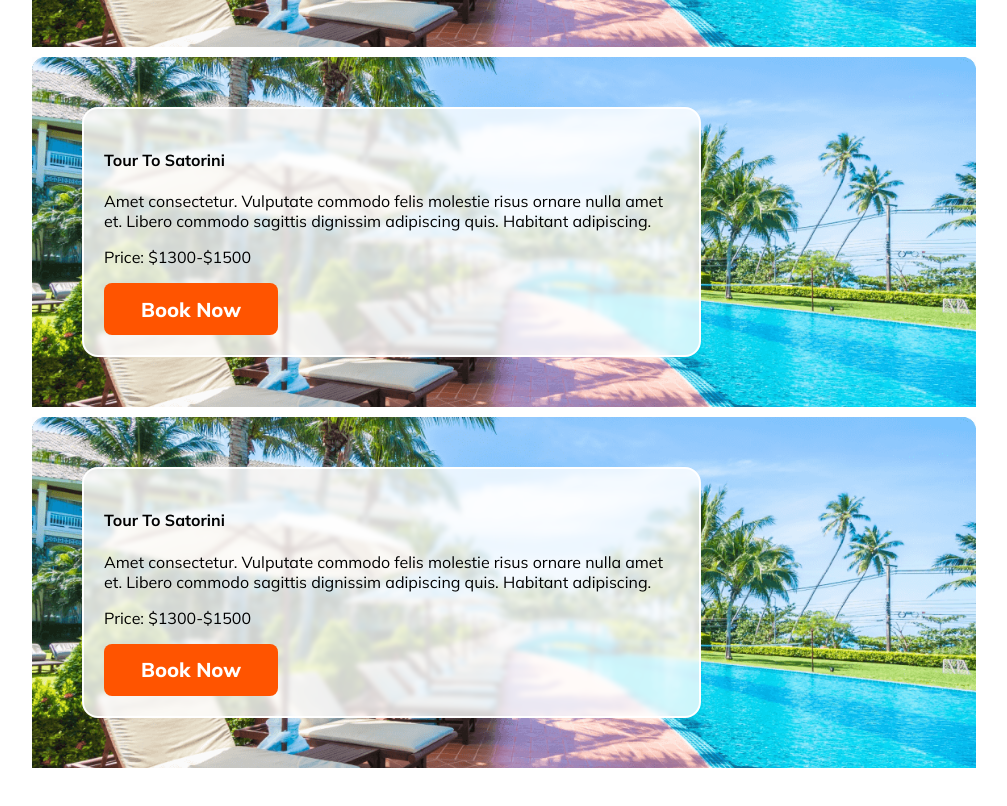
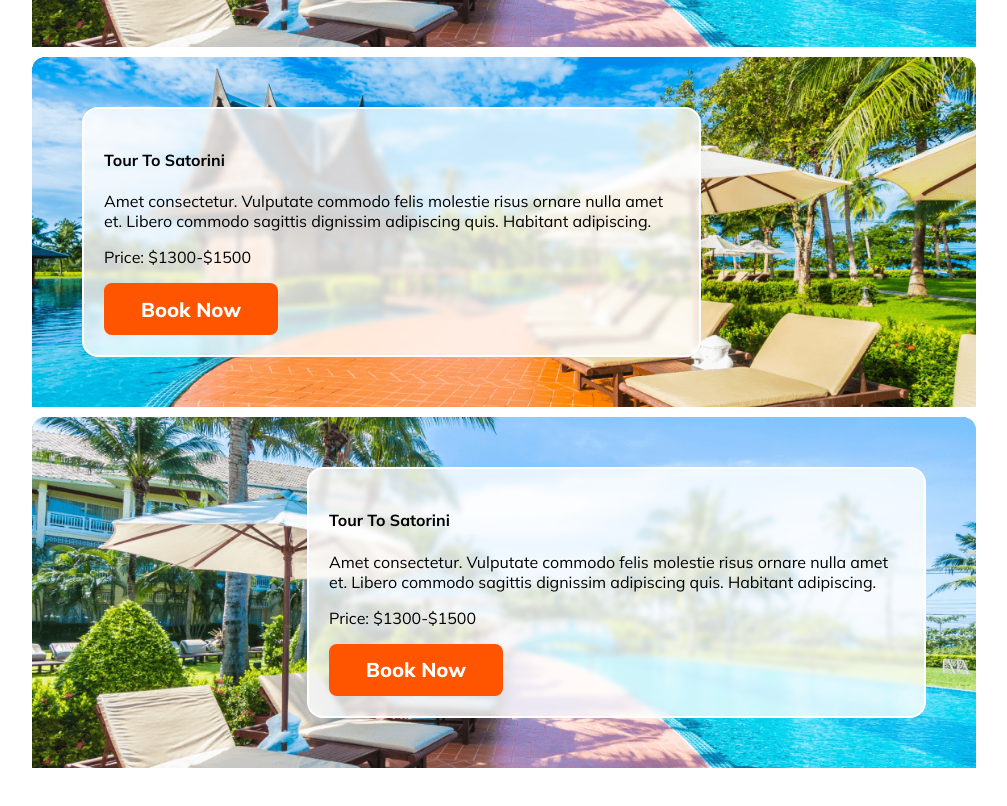
Before and after one commit to engrmizankhan/hero-travel, a plain HTML site: page index.html in a window 1280 px wide. Shown: the part 3813-4619 px from the top of the page, without its empty margins (136-1143 px from the left). Drawn offline with Linux system fonts and the light colour scheme.

Commit message:
changed background

```diff
--- a/index.html
+++ b/index.html
@@ -116,7 +116,7 @@
                         <button class="btn-primary">Book Now</button>
                     </div>
                 </div>
-                <div class="deal1">
+                <div class="deal2">
                     <div class="deal-content">
                         <h4>Tour To Satorini</h4>
                         <p>Amet consectetur. Vulputate commodo felis molestie risus  ornare nulla amet et. Libero commodo sagittis dignissim adipiscing quis. Habitant adipiscing.</p>
--- a/styles/travel.css
+++ b/styles/travel.css
@@ -230,7 +230,18 @@ nav a{
     background-size: cover;
     background-repeat: no-repeat;
     padding: 50px;
-    justify-content: center;
+    display: flex;
+    justify-content: right;
+    margin: 10px;
+}
+
+.deal2{
+    background-image: url(../Images/Group\ 40.png);
+    background-size: cover;
+    background-repeat: no-repeat;
+    padding: 50px;
+    display: flex;
+    justify-content: left;
     margin: 10px;
 }
 
```
